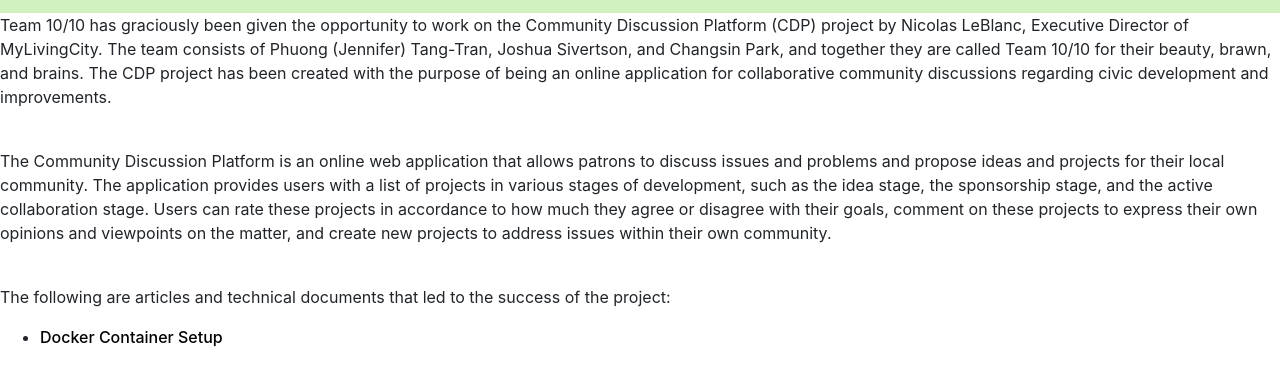
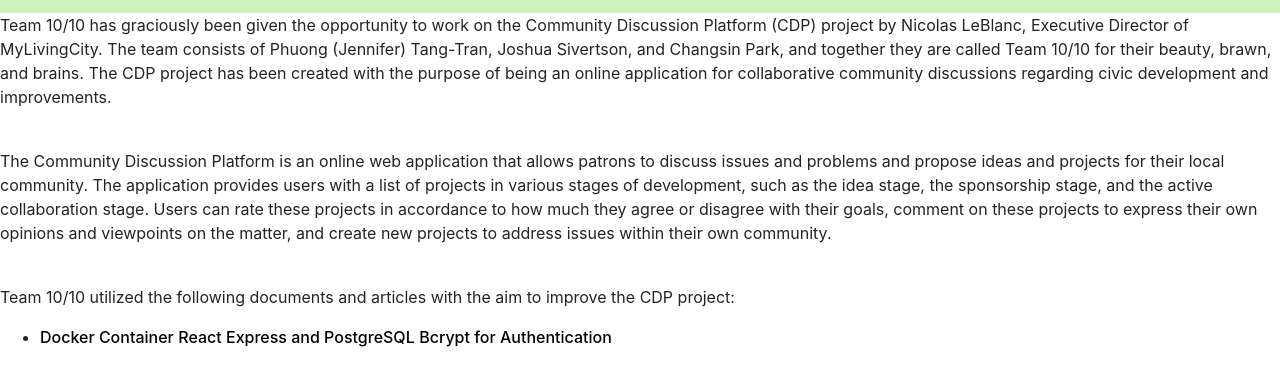
Before and after one commit to jtangtran/Team10Eportfolio, a plain HTML site: page index.html in a window 1280 px wide. Shown: the part 87-473 px from the top of the page. Drawn offline with nearby package versions, Linux system fonts and the light colour scheme.

Commit message:
Updated the links and resources heading

```diff
--- a/index.html
+++ b/index.html
@@ -31,10 +31,12 @@
 		</div>
 		<br />
 		<div id="linksToDocs">
-			<p>	The following are articles and technical documents that led to the success of the project:</p>
+			<p>	Team 10/10 utilized the following documents and articles with the aim to improve the CDP project:</p>
 			<ul>
 				<li>
-					<a href="https://medium.com/better-programming/containerize-node-react-postgres-with-docker-on-aws-ca548595f01e"> Docker Container Setup</a>
+					<a class="button" target="_blank" href="https://medium.com/better-programming/containerize-node-react-postgres-with-docker-on-aws-ca548595f01e">Docker Container</a>
+					<a class="button" target="_blank" href="https://bezkoder.com/react-node-express-postgresql/">React Express and PostgreSQL</a>
+					<a class="button" target="_blank" href="https://medium.com/silibrain/using-passport-bcrypt-for-full-stack-app-user-authentication-fe30a013604e">Bcrypt for Authentication</a>
 
 				</li>
 			</ul>
```
